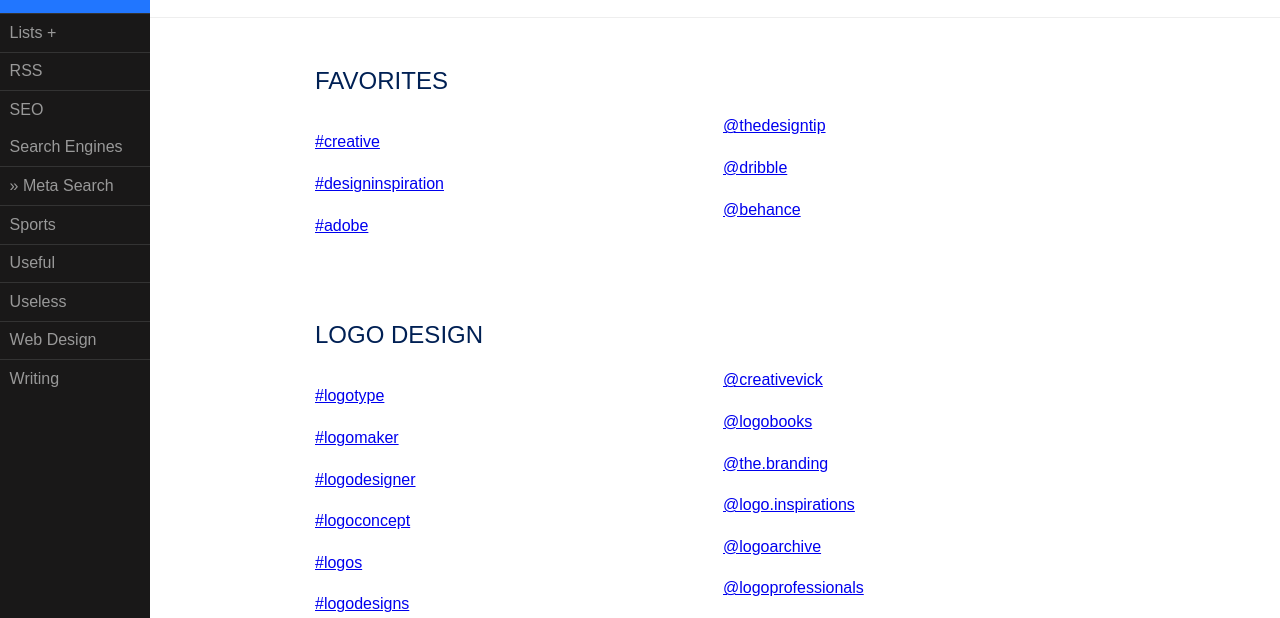
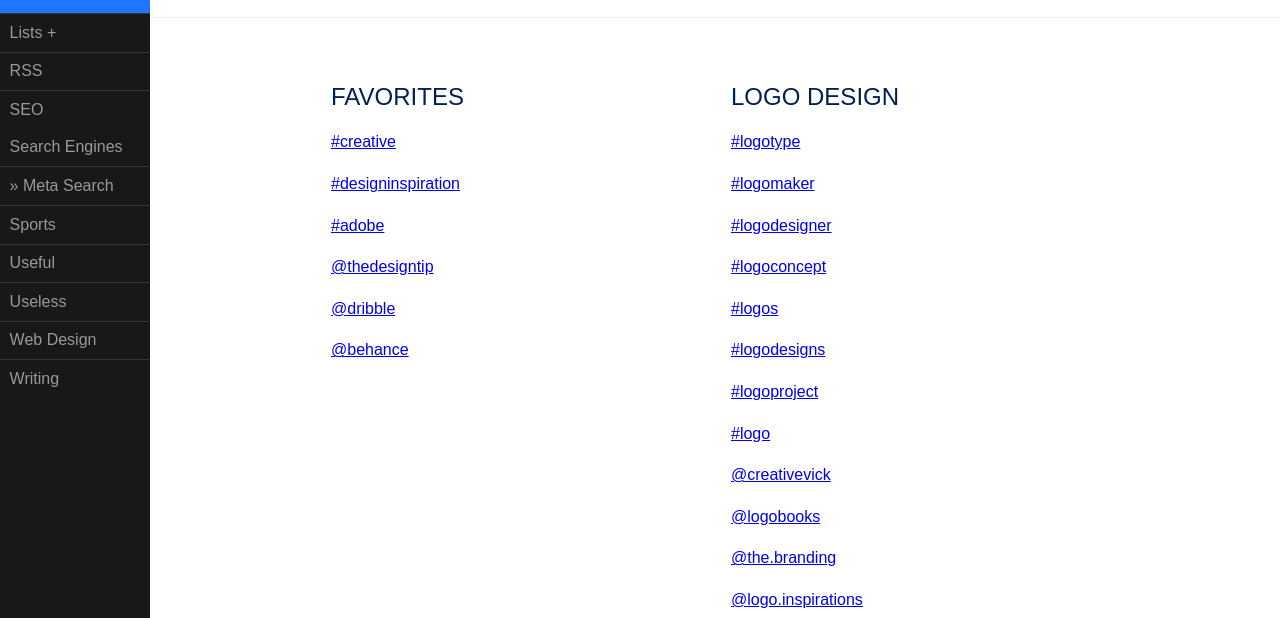
Before and after one commit to baksterism/purebox, a plain HTML site: page instagram.html in a window 1280 px wide. Shown: the part 145-763 px from the top of the page. Drawn offline with nearby package versions, Linux system fonts and the light colour scheme.

Commit message:
Update instagram.html

```diff
--- a/instagram.html
+++ b/instagram.html
@@ -22,11 +22,11 @@
             <link rel="stylesheet" href="https://unpkg.com/purecss@1.0.1/build/grids-responsive-min.css">
         <!--<![endif]-->
 <style>
-.newspaper1 {
-  columns: 100px 2;
-}
+        .l-box {
+            padding: 1em;
+        }
+</style>
 
-</style>
 </head>
 <body>
 
@@ -84,9 +84,10 @@
 
         <div class="content">
 
+    <div class="pure-g">
+    <div class="pure-u-1 pure-u-md-1 pure-u-lg-1-2">
+      <div class="l-box">
             <h2 class="content-subhead"><strong>FAVORITES</strong></h2>
-
-        <div class="newspaper1">
 
             <p><a href="https://www.instagram.com/explore/tags/creative/" alt="Explore creative tag on instagram" target="_blank">#creative</a></p>
 
@@ -99,13 +100,12 @@
             <p><a href="https://www.instagram.com/dribbble/" alt="Explore 'dribble' profile on instagram" target="_blank">@dribble</a></p>
 
             <p><a href="https://www.instagram.com/behance/" alt="Explore 'behance' profile on instagram" target="_blank">@behance</a></p>
+</div>
+</div>
 
-            </div>
-<br>
-
+    <div class="pure-u-1 pure-u-md-1 pure-u-lg-1-2">
+      <div class="l-box">
             <h2 class="content-subhead"><strong>LOGO</strong> DESIGN</h2>
-
-        <div class="newspaper1">
 
             <p><a href="https://www.instagram.com/explore/tags/logotype/" alt="Explore 'logotype' tag on instagram" target="_blank">#logotype</a></p>
 
@@ -139,13 +139,15 @@
 
             <p><a href="https://www.instagram.com/logoblow/" alt="Explore 'logoblow' profile on instagram" target="_blank">@logoblow</a></p>
 
-            </div>
+          </div></div>
+
+  </div>
+
+
 
 <br>
 
             <h2 class="content-subhead"><strong>GRAPHIC</strong> DESIGN</h2>
-
-        <div class="newspaper1">
 
             <p><a href="https://www.instagram.com/explore/tags/photoshop/" alt="Explore 'photoshop' tag on instagram" target="_blank">#photoshop</a></p>
 
@@ -173,12 +175,9 @@
 
             <p><a href="https://www.instagram.com/varun_kumar5/" alt="Explore 'varun_kumar5' profile on instagram" target="_blank">@varun_kumar5</a></p>
 
-        </div>
 <br>
 
             <h2 class="content-subhead"><strong>LOGO</strong> DESIGN</h2>
-
-        <div class="newspaper1">
 
             <p><a href="https://www.instagram.com/explore/tags/logotype/" alt="Explore 'logotype' tag on instagram" target="_blank">#logotype</a></p>
 
@@ -212,13 +211,9 @@
 
             <p><a href="https://www.instagram.com/logoblow/" alt="Explore 'logoblow' profile on instagram" target="_blank">@logoblow</a></p>
 
-            </div>
-
 <br>
 
             <h2 class="content-subhead"><strong>ILLUSTRATION</strong></h2>
-
-        <div class="newspaper1">
 
             <p><a href="https://www.instagram.com/explore/tags/art/" alt="Explore 'art' tag on instagram" target="_blank">#art</a></p>
 
@@ -254,14 +249,9 @@
 
             <p><a href="https://www.instagram.com/pasta_nickv/" alt="Explore 'pasta_nick' profile on instagram" target="_blank">@pasta_nick</a></p>
 
-
-        </div>
-
 <br>
 
             <h2 class="content-subhead"><strong>USER INTERFACE</strong> DESIGN</h2>
-
-        <div class="newspaper1">
 
             <p><a href="https://www.instagram.com/interfacely/" alt="Explore 'interfacely' profile on instagram" target="_blank">@interfacely</a></p>
 
@@ -272,13 +262,9 @@
             <p><a href="https://www.instagram.com/uxbrainy/" alt="Explore 'uxbrainy' profile on instagram" target="_blank">@uxbrainy</a></p>
 
             <p><a href="https://www.instagram.com/iconscout/" alt="Explore 'iconscout' profile on instagram" target="_blank">@iconscout</a></p>
-      </div>
-
 <br>
 
             <h2 class="content-subhead"><strong>PAINTING</strong> DESIGN</h2>
-
-        <div class="newspaper1">
 
             <p><a href="https://www.instagram.com/explore/tags/paint/" alt="Explore 'paint' tag on instagram" target="_blank">#paint</a></p>
 
@@ -290,8 +276,6 @@
 
             <p><a href="https://www.instagram.com/margaret.jeane/" alt="Explore 'margaret.jeane' profile on instagram" target="_blank">@margaret.jeane</a></p>
 
-      </div>
-
         </div>
     </div>
 </div>
```
